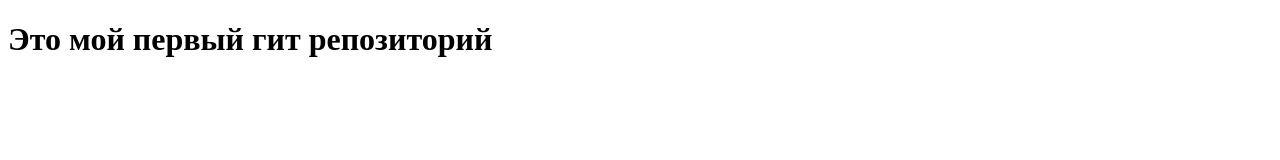
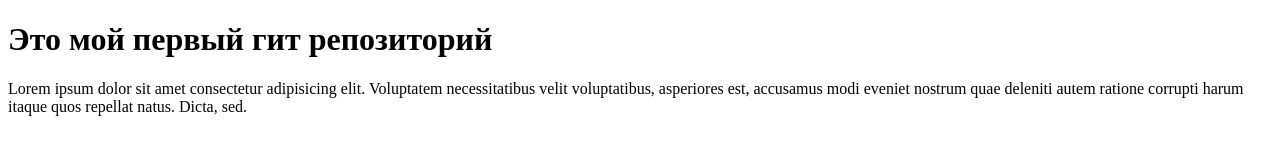
Before and after one commit to ShefAnri/ski-school-shevchenko, a plain HTML site: page index.html in a window 1280 px wide. Drawn offline with Linux system fonts and the light colour scheme.

Commit message:
Мой второй коммит

```diff
--- a/index.html
+++ b/index.html
@@ -10,6 +10,6 @@
 
     <h1>Это мой первый гит репозиторий</h1>
 
-
+<p>Lorem ipsum dolor sit amet consectetur adipisicing elit. Voluptatem necessitatibus velit voluptatibus, asperiores est, accusamus modi eveniet nostrum quae deleniti autem ratione corrupti harum itaque quos repellat natus. Dicta, sed.</p>
 </body>
 </html>
```
